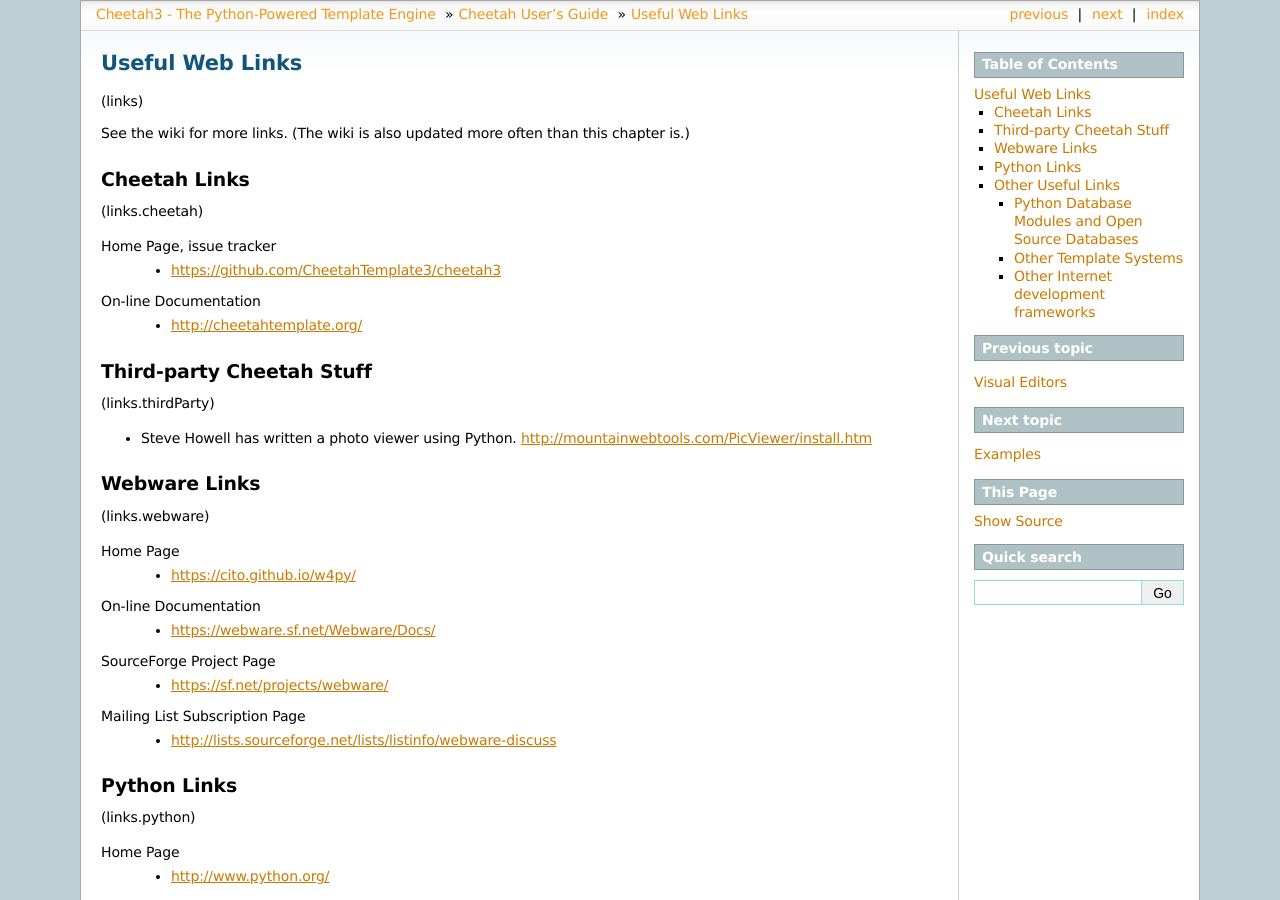
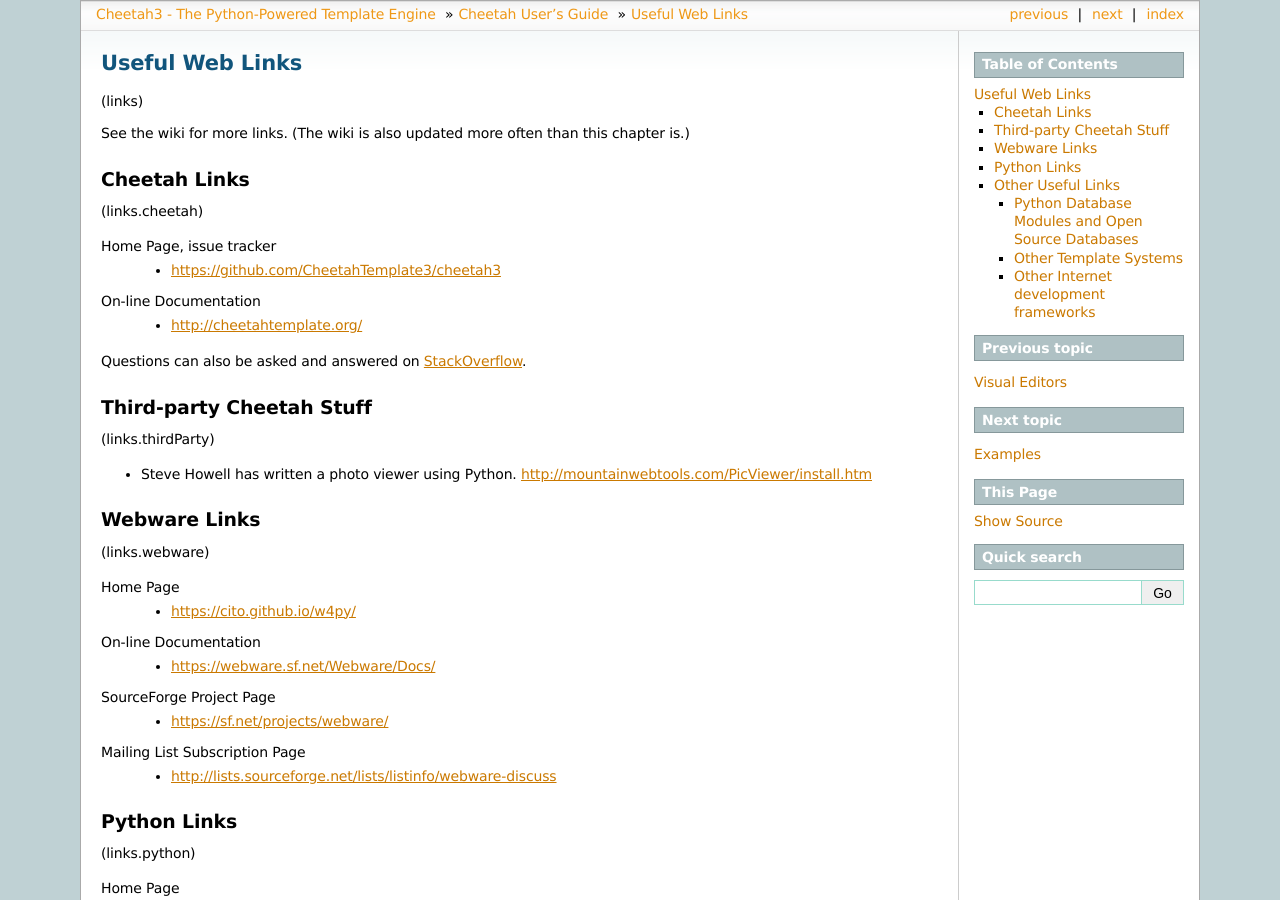
Before and after one commit to CheetahTemplate3/cheetah3, a Sphinx documentation site: the page built from docs/users_guide/links.rst, in a window 1280 px wide and 900 px high. Built offline with Sphinx 7.4.7, drawn with Linux system fonts in a browser that asks for light colours.

Commit message:
Docs: I started to answer questions on StackOverflow
[skip ci]

```diff
--- a/ANNOUNCE.rst
+++ b/ANNOUNCE.rst
@@ -37,6 +37,9 @@ https://pypi.python.org/pypi/Cheetah3/3.0.0
 News and changes:
 http://cheetahtemplate.org/news.html
 
+StackOverflow:
+https://stackoverflow.com/questions/tagged/cheetah
+
 
 Example
 =======
--- a/docs/users_guide/links.rst
+++ b/docs/users_guide/links.rst
@@ -16,6 +16,9 @@ Home Page, issue tracker
 
 On-line Documentation
     - http://cheetahtemplate.org/
+
+Questions can also be asked and answered on `StackOverflow
+<https://stackoverflow.com/questions/tagged/cheetah>`_.
 
 
 Third-party Cheetah Stuff
```
